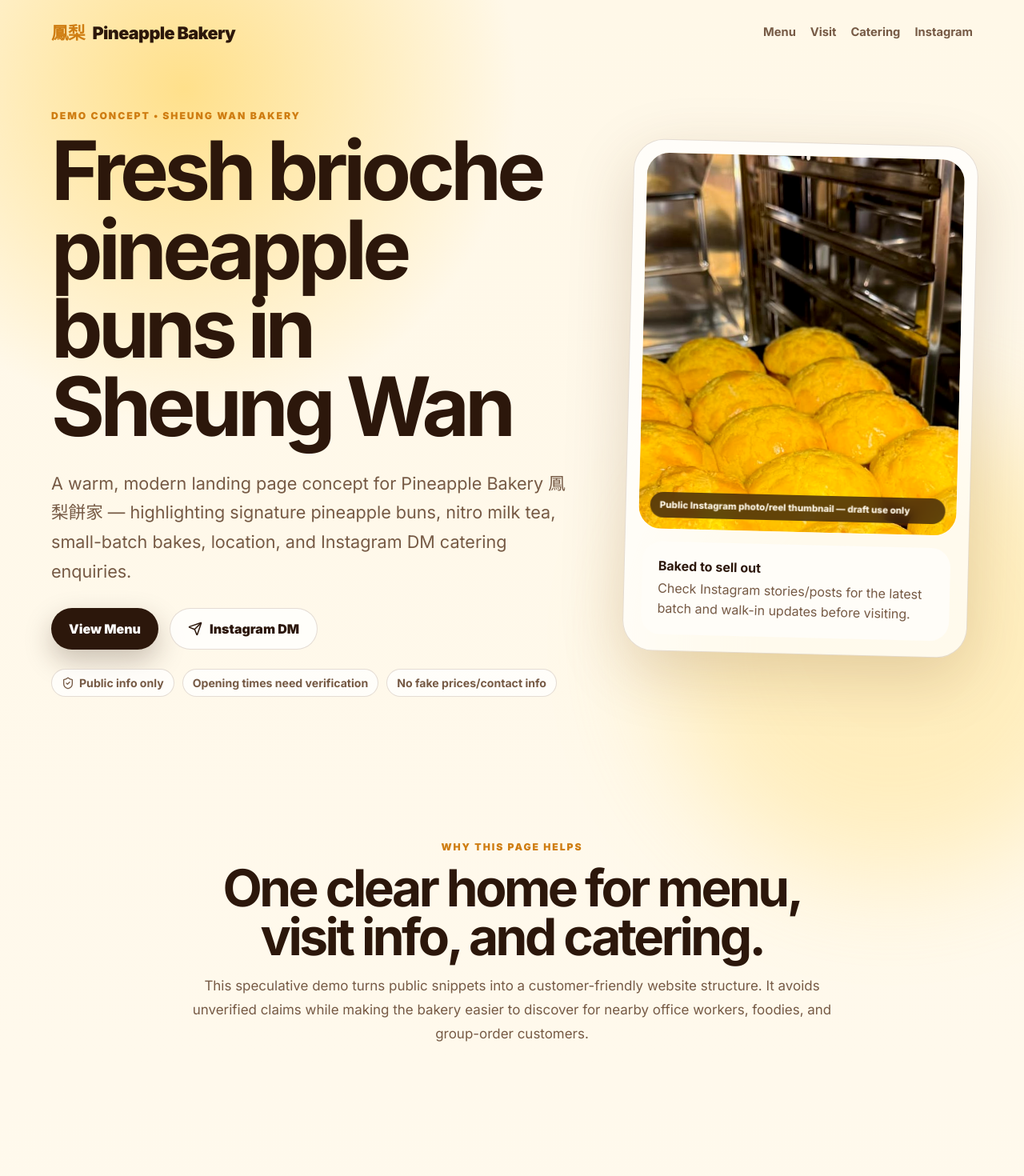
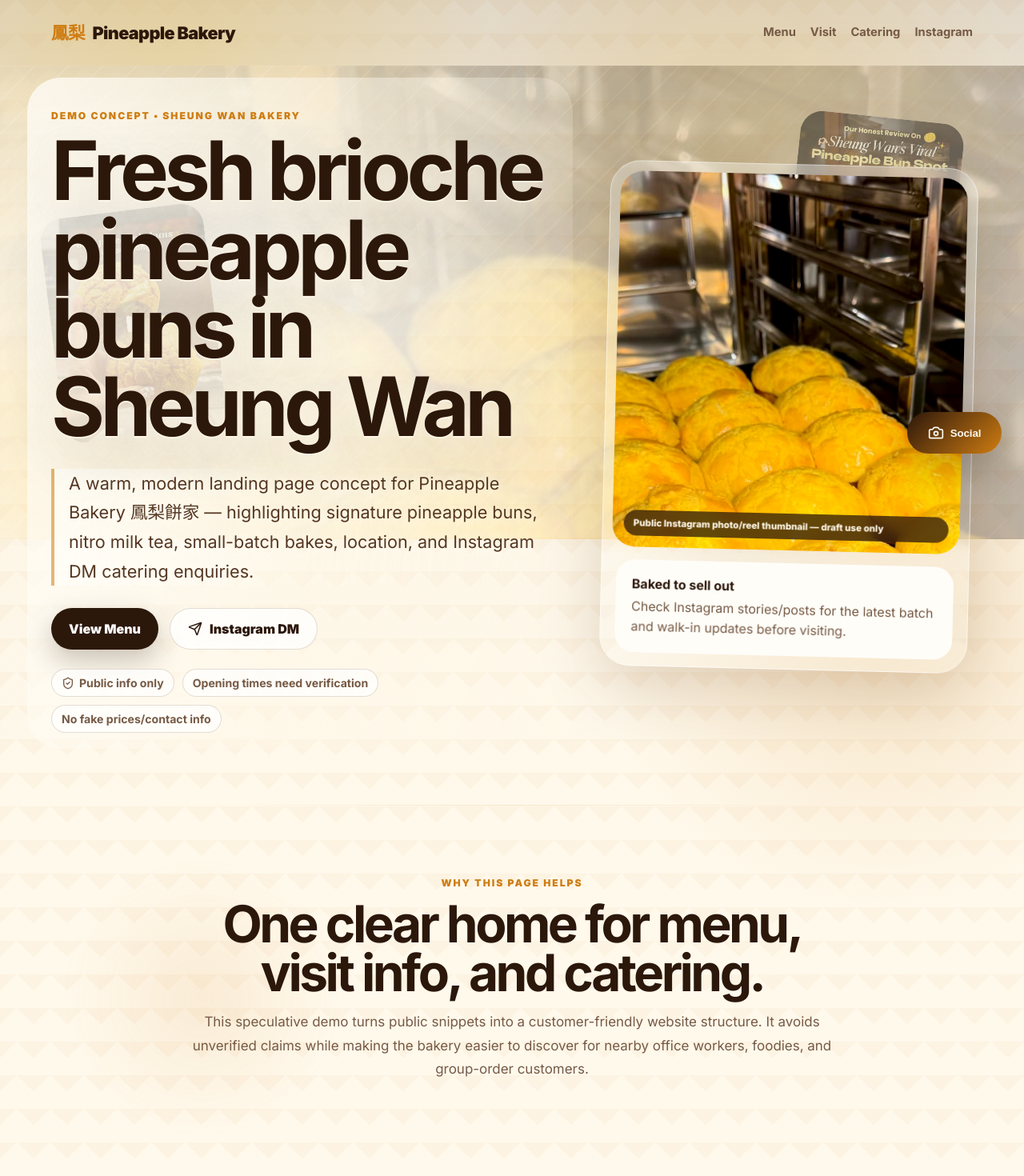
Before and after one commit to Sloppy0726/pineapple-bakery-demo, a React (Vite) app: page / in a window 1280 px wide. Shown: the top 1470 px of the page at 80% size. Built offline with nearby package versions, Linux system fonts and the light colour scheme.

Commit message:
feat: add atmospheric bakery homepage and social menu

```diff
--- a/src/main.jsx
+++ b/src/main.jsx
@@ -1,6 +1,6 @@
-import React from 'react';
+import React, { useEffect } from 'react';
 import { createRoot } from 'react-dom/client';
-import { Send, MapPin, Coffee, Croissant, Sparkles, ExternalLink, PartyPopper, ShieldCheck } from 'lucide-react';
+import { Send, MapPin, Coffee, Croissant, Sparkles, ExternalLink, PartyPopper, ShieldCheck, Camera, MessageCircle } from 'lucide-react';
 import './styles.css';
 
 const instagramUrl = 'https://www.instagram.com/pineapplebakeryhk/';
@@ -11,6 +11,33 @@ const photoCredit = 'Public Instagram photo/reel thumbnail — draft use only';
 const assetBase = import.meta.env.BASE_URL;
 
 function App() {
+  useEffect(() => {
+    const targets = document.querySelectorAll('.section > .section-kicker, .section > h2, .section > p, .section-heading, .product-card, .split > div, .schedule-card, .catering-card, .location > div, .map-card, .proof-grid a, details, footer');
+
+    if (!('IntersectionObserver' in window)) {
+      targets.forEach((el) => el.classList.add('is-visible'));
+      return;
+    }
+
+    targets.forEach((el, index) => {
+      el.classList.add('reveal-on-scroll');
+      el.style.setProperty('--reveal-delay', `${Math.min(index % 4, 3) * 70}ms`);
+    });
+
+    const observer = new IntersectionObserver((entries) => {
+      entries.forEach((entry) => {
+        if (entry.isIntersecting) {
+          entry.target.classList.add('is-visible');
+        } else if (entry.boundingClientRect.top > window.innerHeight * 0.9) {
+          entry.target.classList.remove('is-visible');
+        }
+      });
+    }, { threshold: 0.18, rootMargin: '0px 0px -8% 0px' });
+
+    targets.forEach((el) => observer.observe(el));
+    return () => observer.disconnect();
+  }, []);
+
   const products = [
     { icon: <Croissant />, title: 'Brioche Pineapple Bun', badge: 'Signature', image: `${assetBase}social/official-brioche-pineapple-buns.jpg`, text: 'A modern Hong Kong pineapple bun concept with a soft brioche-style crumb and golden crackly top. Price to be confirmed.' },
     { icon: <Sparkles />, title: 'Pineapple Bun with Butter', badge: 'Classic indulgence', image: `${assetBase}social/food-reel-pineapple-bun.jpg`, text: 'Warm bun, cold butter, crisp sweet crust — a premium take on the beloved cha chaan teng favourite. Price to be confirmed.' },
@@ -20,6 +47,27 @@ function App() {
 
   return (
     <main>
+      <aside className="social-float" aria-label="Quick social links">
+        <button className="social-trigger" aria-haspopup="true" aria-expanded="false">
+          <Camera size={20}/>
+          <span>Social</span>
+        </button>
+        <div className="social-menu" role="menu">
+          <a role="menuitem" href={instagramUrl} target="_blank" rel="noreferrer">
+            <Camera size={17}/>
+            <span><strong>Instagram</strong><small>Latest bakes / DM catering</small></span>
+          </a>
+          <a role="menuitem" href={openRiceUrl} target="_blank" rel="noreferrer">
+            <MessageCircle size={17}/>
+            <span><strong>OpenRice</strong><small>Public directory listing</small></span>
+          </a>
+          <a role="menuitem" href={mapsUrl} target="_blank" rel="noreferrer">
+            <MapPin size={17}/>
+            <span><strong>Map</strong><small>Sheung Wan address search</small></span>
+          </a>
+        </div>
+      </aside>
+
       <section className="hero" id="top">
         <nav className="nav" aria-label="Primary navigation">
           <a href="#top" className="brand"><span>鳳梨</span> Pineapple Bakery</a>
@@ -30,6 +78,12 @@ function App() {
             <a href={instagramUrl} target="_blank" rel="noreferrer">Instagram</a>
           </div>
         </nav>
+
+        <div className="hero-bg-gallery" aria-hidden="true">
+          <img className="tile tile-one" src={`${assetBase}social/food-reel-pineapple-bun.jpg`} alt="" />
+          <img className="tile tile-two" src={`${assetBase}social/social-reel-milk-tea.jpg`} alt="" />
+          <img className="tile tile-three" src={`${assetBase}social/social-reel-bun-closeup.jpg`} alt="" />
+        </div>
 
         <div className="hero-grid">
           <div className="hero-copy">
--- a/src/styles.css
+++ b/src/styles.css
@@ -15,12 +15,40 @@
 
 * { box-sizing: border-box; }
 html { scroll-behavior: smooth; }
-body { margin: 0; font-family: Inter, system-ui, sans-serif; color: var(--ink); background: radial-gradient(circle at 18% 2%, #ffe08b 0, transparent 26rem), linear-gradient(180deg, var(--cream) 0%, #fffaf0 48%, #fff 100%); }
+body { margin: 0; font-family: Inter, system-ui, sans-serif; color: var(--ink); background:
+  radial-gradient(circle at 18% 2%, rgba(255, 224, 139, .72) 0, transparent 25rem),
+  radial-gradient(circle at 86% 14%, rgba(207, 125, 18, .16) 0, transparent 22rem),
+  linear-gradient(135deg, rgba(207,125,18,.045) 25%, transparent 25%) 0 0 / 42px 42px,
+  linear-gradient(225deg, rgba(207,125,18,.045) 25%, transparent 25%) 0 0 / 42px 42px,
+  linear-gradient(180deg, var(--cream) 0%, #fffaf0 48%, #fff 100%); }
 a { color: inherit; }
 main { overflow: hidden; }
 
-.hero { min-height: 92vh; padding: 24px clamp(18px, 5vw, 68px) 72px; position: relative; }
-.hero::after { content: ''; position: absolute; inset: auto -10vw -12vw auto; width: 46vw; height: 46vw; background: #ffd75f; filter: blur(70px); opacity: .32; border-radius: 50%; z-index: -1; }
+.social-float { position: fixed; right: clamp(14px, 3vw, 28px); bottom: clamp(16px, 3vw, 28px); z-index: 40; display: grid; justify-items: end; gap: 10px; }
+.social-trigger { border: 0; cursor: pointer; min-width: 118px; height: 52px; display: inline-flex; align-items: center; justify-content: center; gap: 8px; border-radius: 999px; color: #fffaf0; background: linear-gradient(135deg, #2c170b, #cf7d12); box-shadow: 0 18px 48px rgba(44,23,11,.28); font-weight: 900; letter-spacing: -.01em; }
+.social-menu { width: min(310px, calc(100vw - 32px)); padding: 10px; border-radius: 26px; background: rgba(255,253,248,.9); border: 1px solid rgba(88,48,17,.14); box-shadow: 0 24px 80px rgba(44,23,11,.22); backdrop-filter: blur(18px); opacity: 0; transform: translateY(12px) scale(.96); pointer-events: none; transform-origin: bottom right; transition: opacity .22s ease, transform .22s cubic-bezier(.2,.8,.2,1); }
+.social-float:hover .social-menu, .social-float:focus-within .social-menu { opacity: 1; transform: translateY(0) scale(1); pointer-events: auto; }
+.social-float:hover .social-trigger, .social-float:focus-within .social-trigger { box-shadow: 0 22px 62px rgba(207,125,18,.32); }
+.social-menu a { display: grid; grid-template-columns: 38px 1fr; gap: 10px; align-items: center; padding: 10px; border-radius: 18px; text-decoration: none; color: var(--ink); }
+.social-menu a:hover, .social-menu a:focus { background: rgba(242,182,50,.15); outline: none; }
+.social-menu a > svg { color: var(--deep-gold); }
+.social-menu span { display: grid; gap: 2px; }
+.social-menu strong { font-size: .95rem; }
+.social-menu small { color: var(--muted); font-weight: 700; line-height: 1.25; }
+
+.hero { min-height: 92vh; padding: 24px clamp(18px, 5vw, 68px) 72px; position: relative; isolation: isolate; background:
+  linear-gradient(180deg, rgba(44,23,11,.14), rgba(44,23,11,.02) 38%, transparent 100%),
+  radial-gradient(circle at 24% 30%, rgba(255,255,255,.58) 0, transparent 22rem),
+  radial-gradient(circle at 72% 22%, rgba(242,182,50,.28) 0, transparent 24rem); }
+.hero::before { content: ''; position: absolute; inset: 82px 0 auto; height: min(74vh, 690px); z-index: -3; background:
+  linear-gradient(90deg, rgba(255,248,232,.88), rgba(255,248,232,.52) 34%, rgba(255,248,232,.14) 60%, rgba(44,23,11,.32)),
+  url('/pineapple-bakery-demo/social/official-brioche-pineapple-buns.jpg') center / cover;
+  opacity: .26; filter: saturate(1.05) contrast(1.02); }
+.hero::after { content: ''; position: absolute; inset: 82px 0 auto; height: min(74vh, 690px); z-index: -2; background:
+  radial-gradient(circle at 18% 50%, rgba(255,253,248,.82), transparent 22rem),
+  radial-gradient(circle at 12% 72%, rgba(242,182,50,.38), transparent 16rem),
+  radial-gradient(circle at 84% 22%, rgba(255,248,232,.72), transparent 17rem),
+  repeating-linear-gradient(135deg, rgba(255,255,255,.18) 0 2px, transparent 2px 30px); mix-blend-mode: soft-light; }
 .nav { display: flex; align-items: center; justify-content: space-between; gap: 24px; max-width: 1180px; margin: 0 auto 70px; }
 .brand { text-decoration: none; font-weight: 900; letter-spacing: -.03em; font-size: clamp(1.1rem, 2vw, 1.35rem); }
 .brand span { font-family: 'Noto Serif HK', serif; color: var(--deep-gold); margin-right: 6px; }
@@ -28,13 +56,20 @@ main { overflow: hidden; }
 .nav-links a { text-decoration: none; }
 .nav-links a:hover { color: var(--deep-gold); }
 
-.hero-grid { max-width: 1180px; margin: 0 auto; display: grid; grid-template-columns: minmax(0, 1.08fr) minmax(310px, .72fr); gap: clamp(28px, 6vw, 74px); align-items: center; }
+.hero-grid { max-width: 1180px; margin: 0 auto; display: grid; grid-template-columns: minmax(0, 1.02fr) minmax(310px, .76fr); gap: clamp(28px, 6vw, 74px); align-items: center; position: relative; z-index: 2; }
+.hero-bg-gallery { pointer-events: none; position: absolute; inset: 120px max(18px, 5vw) auto; max-width: 1180px; height: min(64vh, 600px); margin: 0 auto; left: 50%; transform: translateX(-50%); width: calc(100% - clamp(36px, 10vw, 136px)); z-index: -1; }
+.tile { position: absolute; width: clamp(92px, 16vw, 210px); height: clamp(128px, 22vw, 290px); object-fit: cover; border-radius: 28px; box-shadow: 0 24px 80px rgba(44,23,11,.20); opacity: .46; filter: saturate(1.02); }
+.tile-one { left: 0; top: 28%; transform: rotate(-7deg); }
+.tile-two { right: 2%; top: 5%; transform: rotate(6deg); }
+.tile-three { right: 16%; bottom: 0; transform: rotate(-4deg); opacity: .38; }
+.hero-copy { max-width: 780px; position: relative; }
+.hero-copy::before { content: ''; position: absolute; inset: -28px -34px -20px -30px; z-index: -1; border-radius: 42px; background: linear-gradient(105deg, rgba(255,253,248,.76), rgba(255,248,232,.38) 56%, rgba(255,248,232,0)); filter: blur(.2px); }
 .eyebrow, .section-kicker { color: var(--deep-gold); font-weight: 900; text-transform: uppercase; letter-spacing: .16em; font-size: .76rem; }
 h1, h2, h3 { margin: 0; letter-spacing: -.055em; line-height: .96; }
-h1 { font-size: clamp(3.2rem, 8vw, 7.8rem); max-width: 820px; }
+h1 { font-size: clamp(3.2rem, 8vw, 7.8rem); max-width: 820px; text-shadow: 0 2px 0 rgba(255,248,232,.9), 0 10px 34px rgba(255,248,232,.92), 0 24px 70px rgba(44,23,11,.18); }
 h2 { font-size: clamp(2rem, 5vw, 4.15rem); }
 h3 { font-size: 1.45rem; }
-.subhead { color: var(--muted); font-size: clamp(1.05rem, 2vw, 1.35rem); line-height: 1.7; max-width: 700px; margin: 28px 0; }
+.subhead { color: #553722; font-size: clamp(1.05rem, 2vw, 1.35rem); line-height: 1.7; max-width: 700px; margin: 28px 0; padding-left: 18px; border-left: 4px solid rgba(207,125,18,.55); background: linear-gradient(90deg, rgba(255,253,248,.74), rgba(255,248,232,.20), rgba(255,248,232,0)); text-shadow: 0 1px 12px rgba(255,253,248,.95); }
 .cta-row { display: flex; flex-wrap: wrap; gap: 14px; margin: 28px 0 24px; }
 .button { border: 0; border-radius: 999px; padding: 15px 22px; font-weight: 900; text-decoration: none; display: inline-flex; align-items: center; justify-content: center; gap: 9px; transition: transform .2s ease, box-shadow .2s ease; }
 .button:hover { transform: translateY(-2px); }
@@ -44,19 +79,24 @@ h3 { font-size: 1.45rem; }
 .trust-strip { display: flex; flex-wrap: wrap; gap: 10px; color: var(--muted); font-size: .88rem; font-weight: 700; }
 .trust-strip span { display: inline-flex; align-items: center; gap: 6px; background: rgba(255,255,255,.72); border: 1px solid var(--line); padding: 8px 12px; border-radius: 999px; }
 
-.hero-card { background: rgba(255,255,255,.72); border: 1px solid var(--line); border-radius: 38px; padding: 16px; box-shadow: var(--shadow); transform: rotate(1.4deg); }
+.hero-card { background: linear-gradient(145deg, rgba(255,255,255,.46), rgba(255,248,232,.22)); border: 1px solid rgba(255,255,255,.56); border-radius: 38px; padding: 12px; box-shadow: var(--shadow); transform: rotate(1.4deg); backdrop-filter: blur(12px); }
 .hero-photo { margin: 0; position: relative; overflow: hidden; border-radius: 28px; min-height: 470px; background: var(--cream-2); }
 .hero-photo img { width: 100%; height: 470px; display: block; object-fit: cover; object-position: center; filter: saturate(1.08) contrast(1.03); }
 .hero-photo figcaption { position: absolute; left: 14px; right: 14px; bottom: 14px; padding: 9px 12px; border-radius: 999px; background: rgba(44,23,11,.74); color: #fff8e8; font-size: .72rem; font-weight: 800; backdrop-filter: blur(8px); }
 .hero-note { margin: 16px 6px 4px; padding: 20px; border-radius: 24px; background: var(--milk); }
 .hero-note p { color: var(--muted); margin: 6px 0 0; line-height: 1.55; }
 
-.section { max-width: 1180px; margin: 0 auto; padding: clamp(54px, 8vw, 96px) clamp(18px, 5vw, 34px); }
+.section { max-width: 1180px; margin: 0 auto; padding: clamp(54px, 8vw, 96px) clamp(18px, 5vw, 34px); position: relative; }
+.section::before { content: ''; position: absolute; inset: 18px clamp(18px, 5vw, 34px) auto; height: 1px; background: linear-gradient(90deg, transparent, rgba(207,125,18,.16), transparent); }
+.section::after { content: ''; position: absolute; pointer-events: none; z-index: -1; width: min(32vw, 360px); height: min(32vw, 360px); border-radius: 999px; background: radial-gradient(circle, rgba(242,182,50,.16), transparent 68%); filter: blur(6px); }
+.section:nth-of-type(odd)::after { right: -8vw; top: 18%; }
+.section:nth-of-type(even)::after { left: -10vw; bottom: 8%; background: radial-gradient(circle, rgba(207,125,18,.10), transparent 68%); }
 .intro { text-align: center; max-width: 880px; }
 .intro p:last-child, .split p, .location p, .catering p { color: var(--muted); font-size: 1.06rem; line-height: 1.75; }
 .section-heading { display: flex; justify-content: space-between; gap: 24px; align-items: end; margin-bottom: 30px; }
 .product-grid, .proof-grid { display: grid; grid-template-columns: repeat(4, 1fr); gap: 18px; }
-.product-card, .proof-grid a, .schedule-card, .catering-card, .map-card, details { background: rgba(255,255,255,.78); border: 1px solid var(--line); border-radius: 28px; box-shadow: 0 14px 42px rgba(105,58,13,.08); }
+.product-card, .proof-grid a, .schedule-card, .catering-card, .map-card, details { background: rgba(255,255,255,.78); border: 1px solid var(--line); border-radius: 28px; box-shadow: 0 14px 42px rgba(105,58,13,.08); transition: transform .45s cubic-bezier(.2,.8,.2,1), box-shadow .45s ease, border-color .45s ease; }
+.product-card:hover, .proof-grid a:hover, .map-card:hover { transform: translateY(-8px); box-shadow: 0 24px 70px rgba(105,58,13,.15); border-color: rgba(207,125,18,.28); }
 .product-card { overflow: hidden; min-height: 390px; display: flex; flex-direction: column; }
 .product-photo { width: 100%; height: 180px; object-fit: cover; display: block; background: var(--cream-2); }
 .product-body { padding: 22px; display: flex; flex-direction: column; flex: 1; }
@@ -97,10 +137,27 @@ footer p { color: var(--muted); margin: 6px 0; }
 .footer-links { display: flex; gap: 14px; font-weight: 900; }
 .disclaimer { grid-column: 1 / -1; background: #fff3d3; border: 1px solid var(--line); border-radius: 18px; padding: 14px 16px; font-weight: 700; }
 
+.reveal-on-scroll { opacity: 0; transform: translateY(34px) scale(.985); filter: blur(8px); transition: opacity .85s ease var(--reveal-delay, 0ms), transform .85s cubic-bezier(.2,.8,.2,1) var(--reveal-delay, 0ms), filter .85s ease var(--reveal-delay, 0ms); will-change: opacity, transform, filter; }
+.reveal-on-scroll.is-visible { opacity: 1; transform: translateY(0) scale(1); filter: blur(0); }
+.product-card.reveal-on-scroll, .proof-grid a.reveal-on-scroll { transform: translateY(42px) scale(.96); }
+.product-card.reveal-on-scroll.is-visible, .proof-grid a.reveal-on-scroll.is-visible { transform: translateY(0) scale(1); }
+.product-card.reveal-on-scroll.is-visible:hover, .proof-grid a.reveal-on-scroll.is-visible:hover { transform: translateY(-8px) scale(1); }
+@media (prefers-reduced-motion: reduce) {
+  html { scroll-behavior: auto; }
+  *, *::before, *::after { animation-duration: .01ms !important; animation-iteration-count: 1 !important; transition-duration: .01ms !important; }
+  .reveal-on-scroll { opacity: 1; transform: none; filter: none; }
+}
+
 @media (max-width: 920px) {
   .nav { align-items: flex-start; margin-bottom: 42px; }
+  .social-float { right: 14px; bottom: 14px; }
+  .social-trigger { min-width: 52px; width: 52px; padding: 0; }
+  .social-trigger span { display: none; }
+  .social-menu { width: min(292px, calc(100vw - 28px)); }
   .nav-links { display: none; }
   .hero-grid, .split, .location { grid-template-columns: 1fr; }
+  .hero-bg-gallery { opacity: .38; height: 52vh; }
+  .tile-three { display: none; }
   .product-grid { grid-template-columns: repeat(2, 1fr); }
   .proof-grid { grid-template-columns: 1fr; }
   .hero-card { transform: none; }
--- a/vite.config.js
+++ b/vite.config.js
@@ -4,4 +4,7 @@ import react from '@vitejs/plugin-react';
 export default defineConfig({
   plugins: [react()],
   base: '/pineapple-bakery-demo/',
+  server: {
+    allowedHosts: true,
+  },
 });
```
Also changed, not shown: qa-mobile.png, 1 other file (tests, documents, lock files or other folders).
